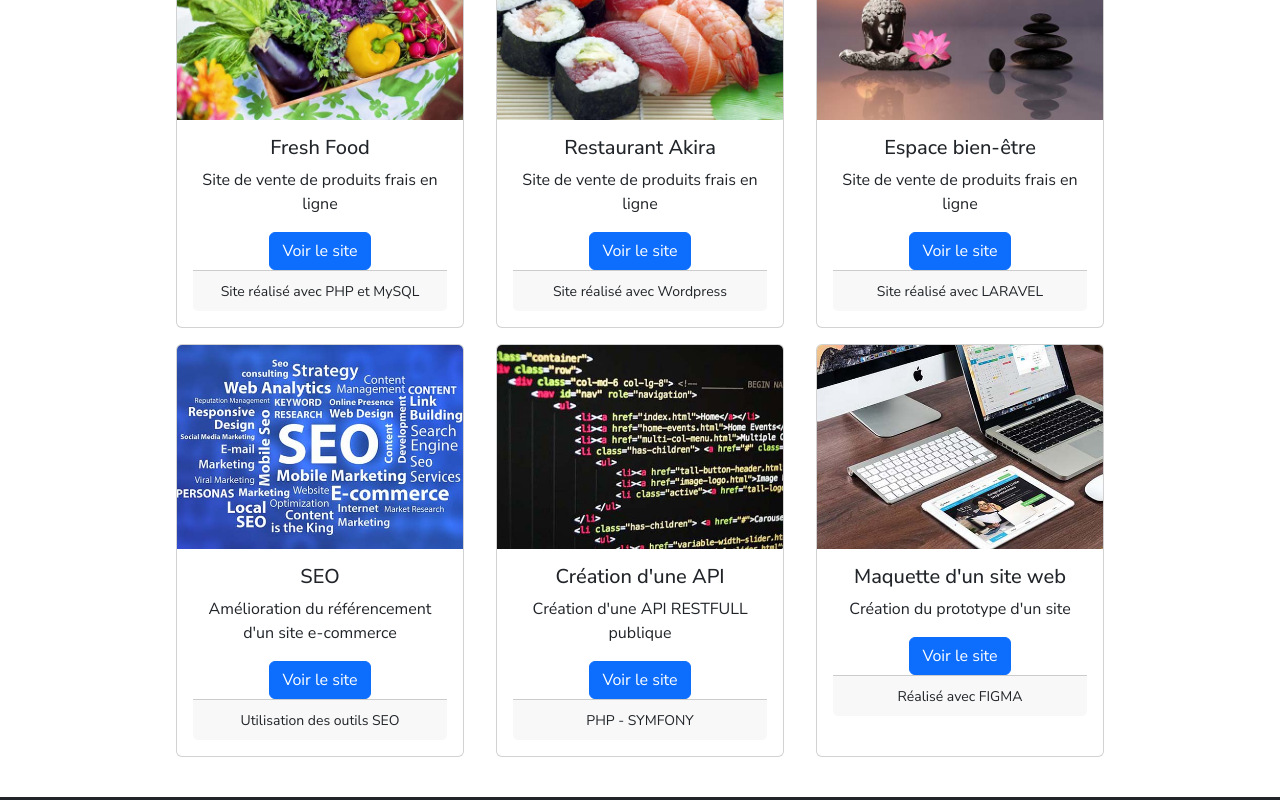
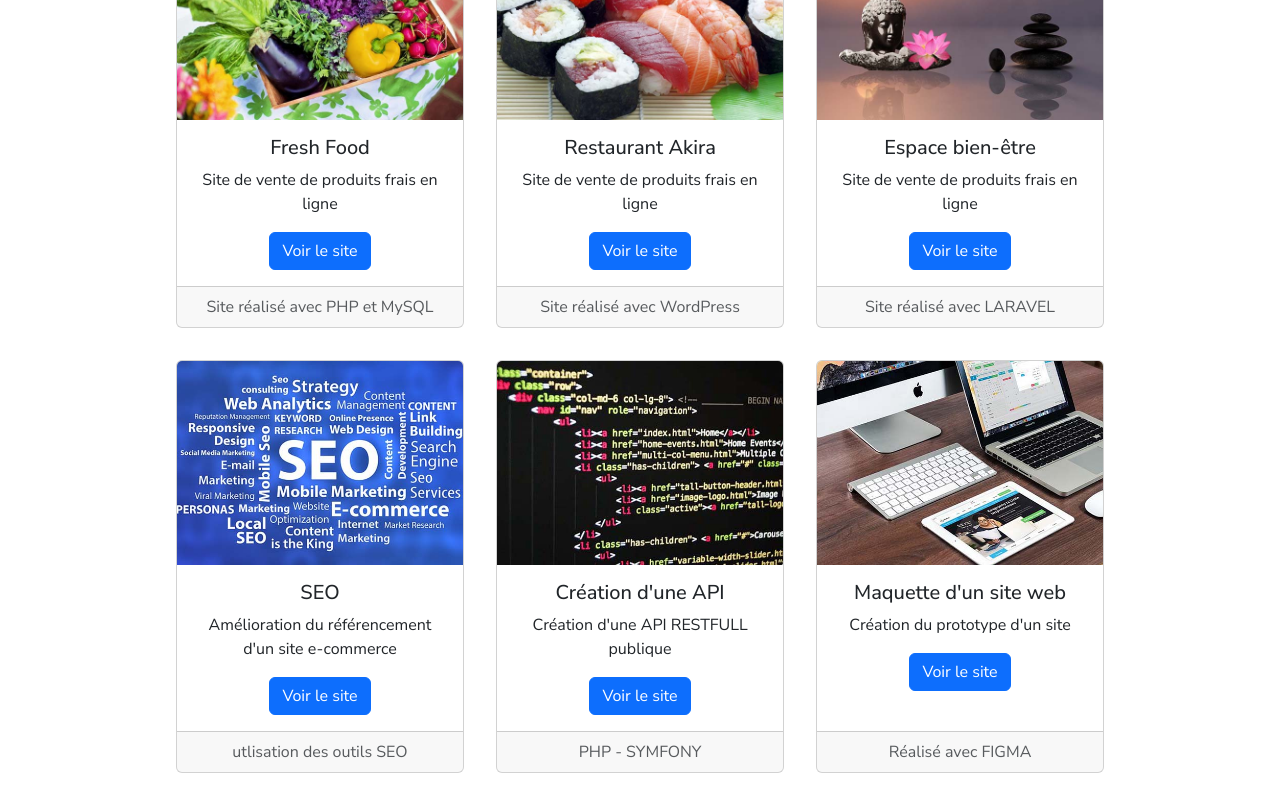
Before and after one commit to xfoule-971/johndoeapp, a React (Create React App) app: page /portofolio in a window 1280 px wide. Shown: the part 620-1420 px from the top of the page. Built offline with nearby package versions, Linux system fonts and the light colour scheme.

Commit message:
add cards finies

```diff
--- a/src/components/Akira.js
+++ b/src/components/Akira.js
@@ -2,20 +2,21 @@ import Restaurant from "../assets/images/portfolio/restaurant-japonais.jpg";
 
 const Akira = () =>{
     return(
-        <div className="card text-center p-0 mx-3" style={{width: '18rem'}}>
+        <div className="card text-center p-0 mx-3 mb-3 col-md-4" style={{width: '18rem'}}>
             <img src={Restaurant} className="card-img-top" alt="sushis"/>
-            <div className="card-body">
-                <h5 className="card-title fs-bold">Restaurant Akira</h5>
+            <div class="card-body">
 
-                <p className="card-text">
+                <h5 class="card-title">Restaurant Akira</h5>
+
+                <p class="card-text">
                     Site de vente de produits frais en ligne
                 </p>
 
-                <a href="#" class="btn btn-primary">Voir le site</a>
+                <button class="btn btn-primary">Voir le site</button>
+            </div>
 
-                <div className="card-footer">
-                    <small>Site réalisé avec Wordpress</small>
-                </div>
+            <div class="card-footer text-muted">
+                Site réalisé avec WordPress
             </div>
         </div>
     );
--- a/src/components/Creation.js
+++ b/src/components/Creation.js
@@ -2,20 +2,21 @@ import Ecran from "../assets/images/portfolio/coder.jpg";
 
 const Creation = () =>{
     return(
-        <div className="card text-center p-0 mx-3" style={{width: '18rem'}}>
+        <div className="card text-center p-0 mx-3 mb-3 col-md-4" style={{width: '18rem'}}>
             <img src={Ecran} className="card-img-top" alt="codage sur écran"/>
-            <div className="card-body">
-                <h5 className="card-title fs-bold">Création d'une API</h5>
+            <div class="card-body">
 
-                <p className="card-text">
+                <h5 class="card-title">Création d'une API</h5>
+
+                <p class="card-text">
                     Création d'une API RESTFULL publique
                 </p>
 
-                <a href="#" class="btn btn-primary">Voir le site</a>
+                <button class="btn btn-primary">Voir le site</button>
+            </div>
 
-                <div className="card-footer">
-                    <small>PHP - SYMFONY</small>
-                </div>
+            <div class="card-footer text-muted">
+                PHP - SYMFONY
             </div>
         </div>
     );
--- a/src/components/Freshfood.js
+++ b/src/components/Freshfood.js
@@ -2,22 +2,25 @@ import Food from "../assets/images/portfolio/fresh-food.jpg";
 
 const Freshfood = () =>{
     return(
-        <div className="card text-center p-0 mx-3" style={{width: '18rem'}}>
+        <div className="card text-center p-0 mx-3 mb-3 col-md-4" style={{width: '18rem'}}>
             <img src={Food} className="card-img-top" alt="vegetables"/>
-            <div className="card-body">
-                <h5 className="card-title fs-bold">Fresh Food</h5>
 
-                <p className="card-text">
+            <div class="card-body">
+
+                <h5 class="card-title">Fresh Food</h5>
+
+                <p class="card-text">
                     Site de vente de produits frais en ligne
                 </p>
 
-                <a href="#" class="btn btn-primary">Voir le site</a>
+                <button class="btn btn-primary">Voir le site</button>
+            </div>
 
-                <div className="card-footer">
-                    <small>Site réalisé avec PHP et MySQL</small>
-                </div>
+            <div class="card-footer text-muted">
+                Site réalisé avec PHP et MySQL
             </div>
         </div>
+
     );
 }
 export default Freshfood;
--- a/src/components/Maquette.js
+++ b/src/components/Maquette.js
@@ -2,20 +2,21 @@ import Working from "../assets/images/portfolio/screens.jpg";
 
 const Maquette = () =>{
     return(
-        <div className="card text-center p-0 mx-3" style={{width: '18rem'}}>
+        <div className="card text-center p-0 mx-3 mb-3 col-md-4" style={{width: '18rem'}}>
             <img src={Working} className="card-img-top" alt="outils du développeur"/>
-            <div className="card-body">
-                <h5 className="card-title fs-bold">Maquette d'un site web</h5>
+            <div class="card-body">
 
-                <p className="card-text">
+                <h5 class="card-title">Maquette d'un site web</h5>
+
+                <p class="card-text">
                     Création du prototype d'un site
                 </p>
 
-                <a href="#" class="btn btn-primary">Voir le site</a>
+                <button class="btn btn-primary">Voir le site</button>
+            </div>
 
-                <div className="card-footer">
-                    <small>Réalisé avec FIGMA</small>
-                </div>
+            <div class="card-footer text-muted">
+                Réalisé avec FIGMA
             </div>
         </div>
     );
--- a/src/components/Strategy.js
+++ b/src/components/Strategy.js
@@ -2,20 +2,21 @@ import Design from "../assets/images/portfolio/seo.jpg";
 
 const Strategy = () =>{
     return(
-        <div className="card text-center p-0 mx-3" style={{width: '18rem'}}>
+        <div className="card text-center p-0 mx-3 mb-3 col-md-4" style={{width: '18rem'}}>
             <img src={Design} className="card-img-top" alt="kaleïdoscope de mots"/>
-            <div className="card-body">
-                <h5 className="card-title fs-bold">SEO</h5>
+            <div class="card-body">
 
-                <p className="card-text">
+                <h5 class="card-title">SEO</h5>
+
+                <p class="card-text">
                     Amélioration du référencement d'un site e-commerce
                 </p>
 
-                <a href="#" class="btn btn-primary">Voir le site</a>
+                <button class="btn btn-primary">Voir le site</button>
+            </div>
 
-                <div className="card-footer">
-                    <small>Utilisation des outils SEO</small>
-                </div>
+            <div class="card-footer text-muted">
+                utlisation des outils SEO
             </div>
         </div>
     );
--- a/src/components/Zen.js
+++ b/src/components/Zen.js
@@ -2,20 +2,21 @@ import Space from "../assets/images/portfolio/espace-bien-etre.jpg";
 
 const Zen = () =>{
     return(
-        <div className="card text-center p-0 mx-3" style={{width: '18rem'}}>
+        <div className="card text-center p-0 mx-3 mb-3 col-md-4" style={{width: '18rem'}}>
             <img src={Space} className="card-img-top" alt="bouddha"/>
-            <div className="card-body">
-                <h5 className="card-title fs-bold">Espace bien-être</h5>
+            <div class="card-body">
 
-                <p className="card-text">
+                <h5 class="card-title">Espace bien-être</h5>
+
+                <p class="card-text">
                     Site de vente de produits frais en ligne
                 </p>
 
-                <a href="#" class="btn btn-primary">Voir le site</a>
+                <button class="btn btn-primary">Voir le site</button>
+            </div>
 
-                <div className="card-footer">
-                    <small>Site réalisé avec LARAVEL</small>
-                </div>
+            <div class="card-footer text-muted">
+                Site réalisé avec LARAVEL
             </div>
         </div>
     );
```
